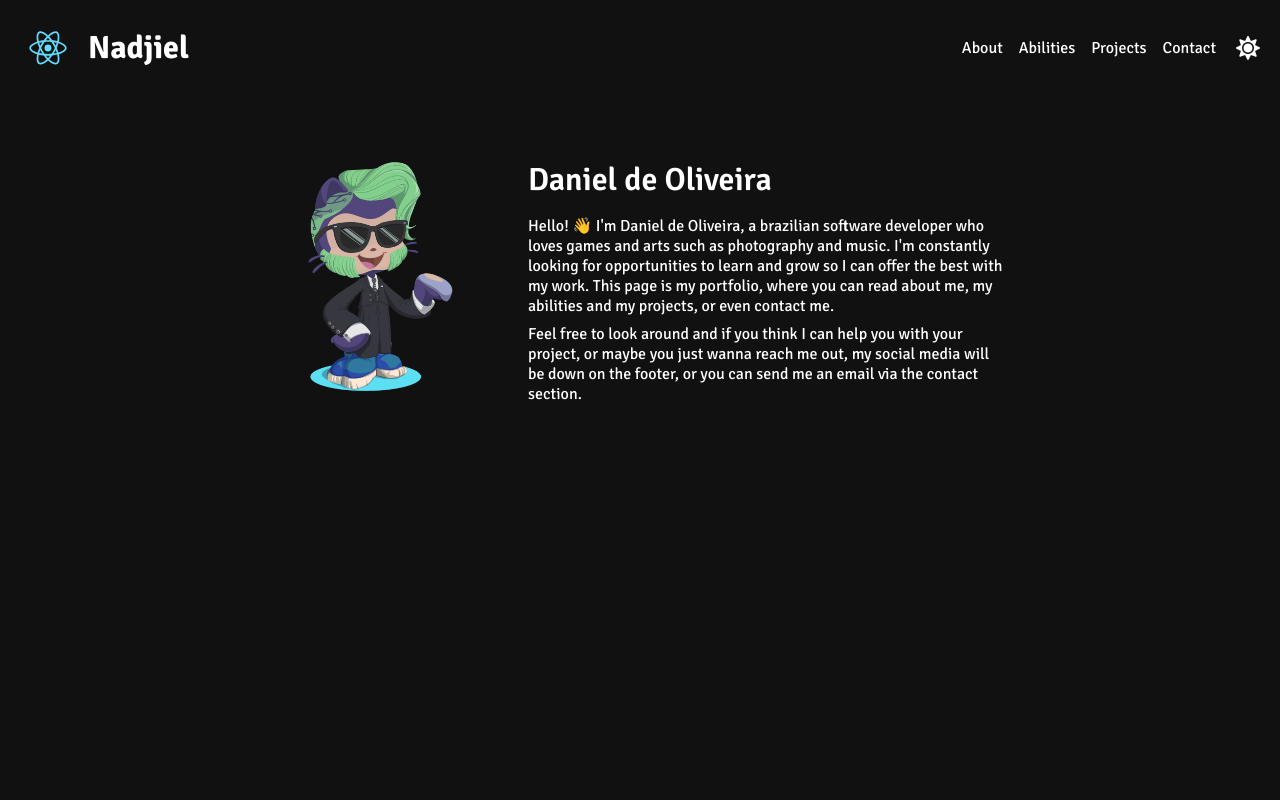
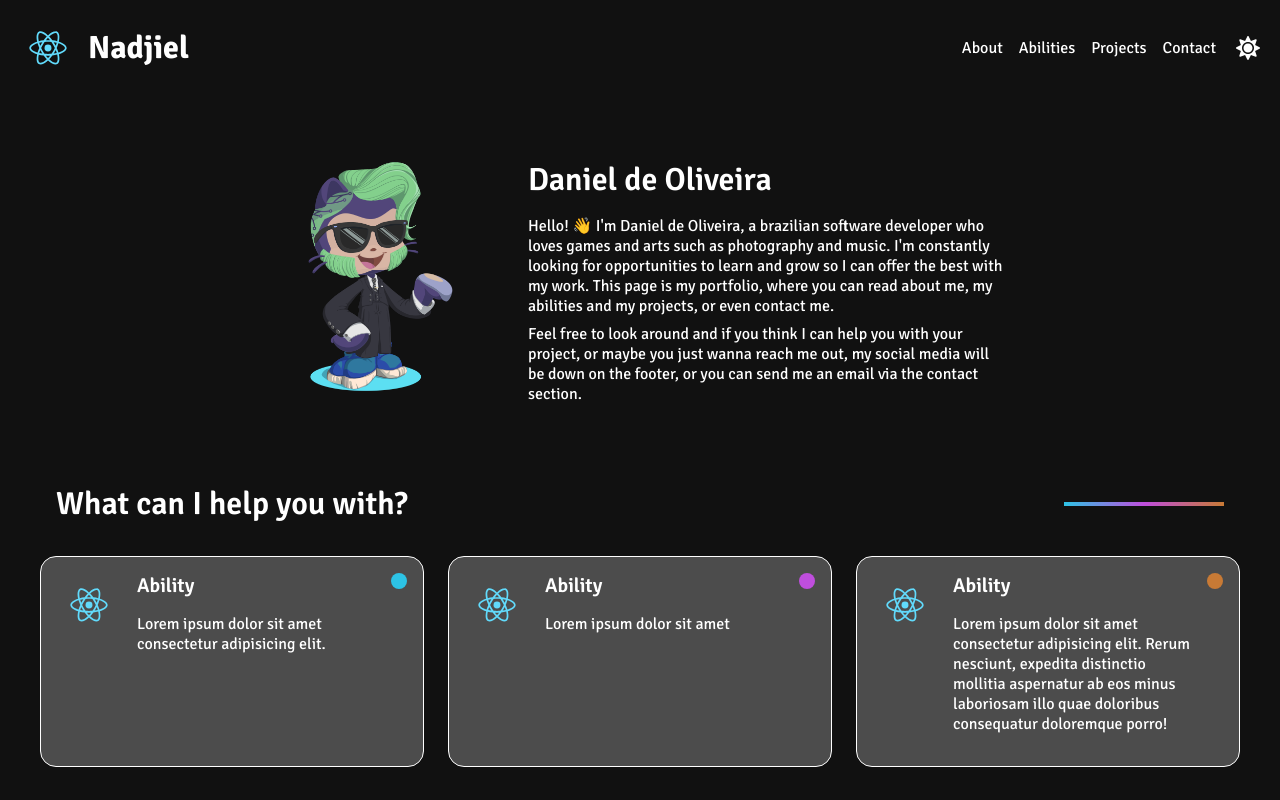
Before and after one commit to nadjiel/hallway, a React (Create React App) app: page / in a window 1280 px wide. Built offline with nearby package versions, Linux system fonts and the light colour scheme; no server answers.

Commit message:
Creating the Abilities section

```diff
--- a/src/App.js
+++ b/src/App.js
@@ -4,7 +4,7 @@ import { ThemeProvider } from "styled-components";
 import consts from "./global/consts.json";
 import { getUser } from "./services";
 
-import { Header, About } from "./components";
+import { Header, About, Abilities } from "./components";
 
 import { Style } from "./style";
 
@@ -31,6 +31,7 @@ function App() {
 
         <Header toggleThemes={ toggleThemes } />
         <About user={ user }/>
+        <Abilities />
       </ThemeProvider>
     </div>
   );
--- /dev/null
+++ b/src/components/Abilities/index.jsx
@@ -0,0 +1,23 @@
+import icon from "../../assets/logo.svg";
+
+import { Ability } from "../Ability";
+
+import { Container, Header, Title, Progress, Section } from "./style";
+
+export function Abilities() {
+  return (
+    <Container>
+      <Header>
+        <a name="abilities">
+          <Title>What can I help you with?</Title>
+        </a>
+        <Progress value={ 100 } />
+      </Header>
+      <Section>
+        <Ability icon={ icon } title="Ability" level={ 1 } description="Lorem ipsum dolor sit amet consectetur adipisicing elit." />
+        <Ability icon={ icon } title="Ability" level={ 2 } description="Lorem ipsum dolor sit amet" />
+        <Ability icon={ icon } title="Ability" level={ 3 } description="Lorem ipsum dolor sit amet consectetur adipisicing elit. Rerum nesciunt, expedita distinctio mollitia aspernatur ab eos minus laboriosam illo quae doloribus consequatur doloremque porro!" />
+      </Section>
+    </Container>
+  )
+}
--- /dev/null
+++ b/src/components/Abilities/style.js
@@ -0,0 +1,53 @@
+import styled from "styled-components";
+
+import consts from "../../global/consts.json";
+
+export const Container = styled.section`
+  max-width: 77rem;
+  margin: 1rem auto;
+`;
+
+export const Header = styled.div`
+  display: flex;
+  justify-content: space-between;
+  align-items: center;
+  margin-inline: 1rem;
+
+  @media (max-width: ${ consts.breakpoints.tablet }) {
+    flex-direction: column;
+  }
+`;
+
+export const Title = styled.h2`
+  margin: 1rem;
+  font-size: ${ consts.fontSizes.l };
+  font-weight: ${ consts.fontWeights.semibold };
+  text-align: center;
+`;
+
+export const Progress = styled.progress`
+  height: .25rem;
+  border-radius: 1rem;
+  margin: 1rem;
+  font-size: ${ consts.fontSizes.s };
+
+  &::-webkit-progress-value {
+    background-image: linear-gradient(to right, #2dc3e5, #bf4edd, #c87a35);
+  }
+
+  &::-moz-progress-bar {
+    background-image: linear-gradient(to right, #2dc3e5, #bf4edd, #c87a35);
+  }
+
+  &::-ms-fill {
+    background-image: linear-gradient(to right, #2dc3e5, #bf4edd, #c87a35);
+  }
+`;
+
+export const Section = styled.div`
+  display: flex;
+  justify-content: center;
+  flex-wrap: wrap;
+  gap: 1.5rem;
+  margin: 1rem;
+`;
--- a/src/components/About/style.js
+++ b/src/components/About/style.js
@@ -6,7 +6,7 @@ export const Container = styled.section`
   display: flex;
   justify-content: center;
   align-items: center;
-  padding: 2rem 1rem;
+  padding: 2rem 1rem 1rem;
 
   @media (max-width: ${ consts.breakpoints.tablet }) {
     flex-direction: column;
--- a/src/components/index.js
+++ b/src/components/index.js
@@ -1,4 +1,5 @@
 import { Header } from "./Header";
 import { About } from "./About";
+import { Abilities } from "./Abilities";
 
-export { Header, About };
+export { Header, About, Abilities };
--- a/src/style.js
+++ b/src/style.js
@@ -44,4 +44,8 @@ export const Style = createGlobalStyle`
     border: 0;
     cursor: pointer;
   }
+
+  progress {
+    border: 0;
+  }
 `;
```
